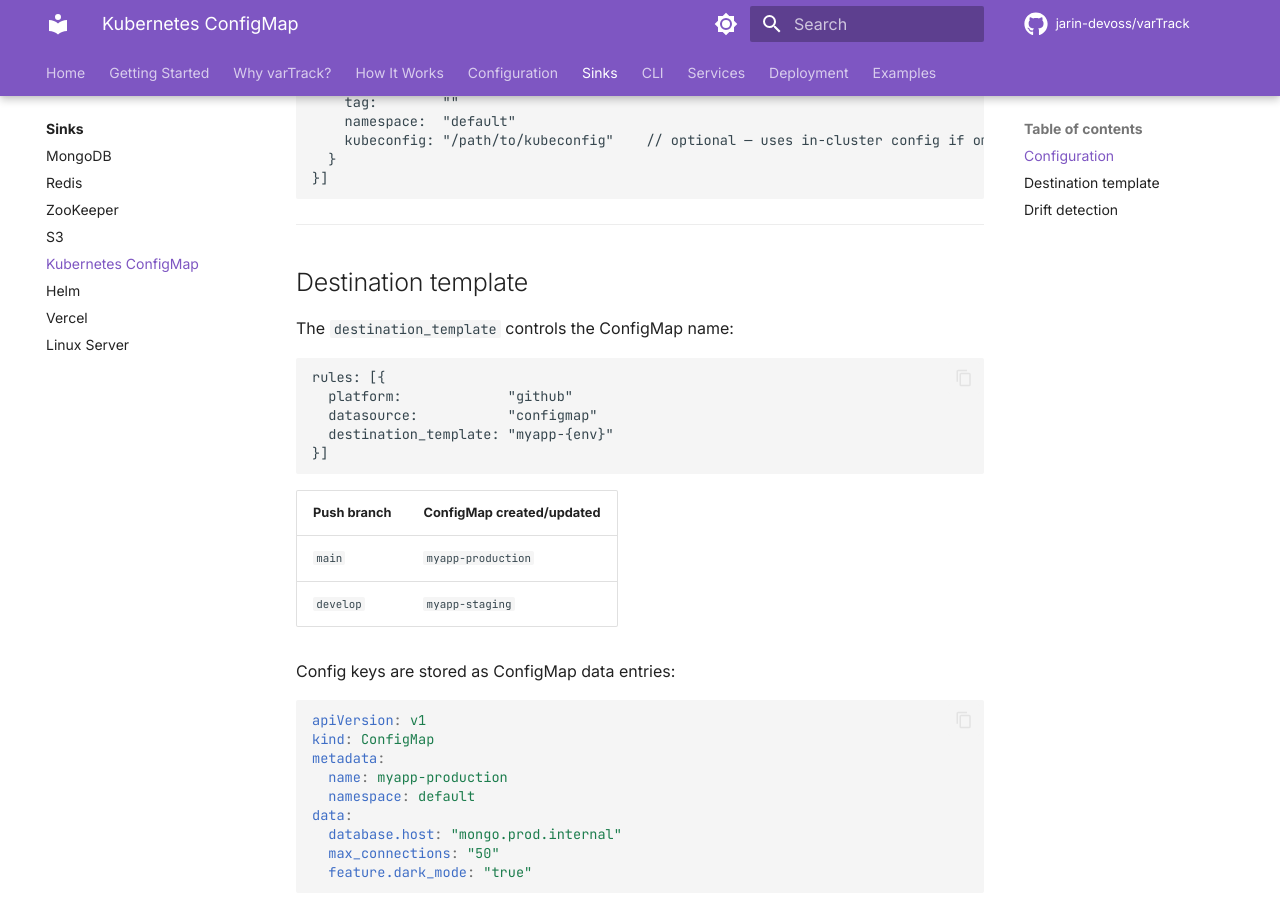
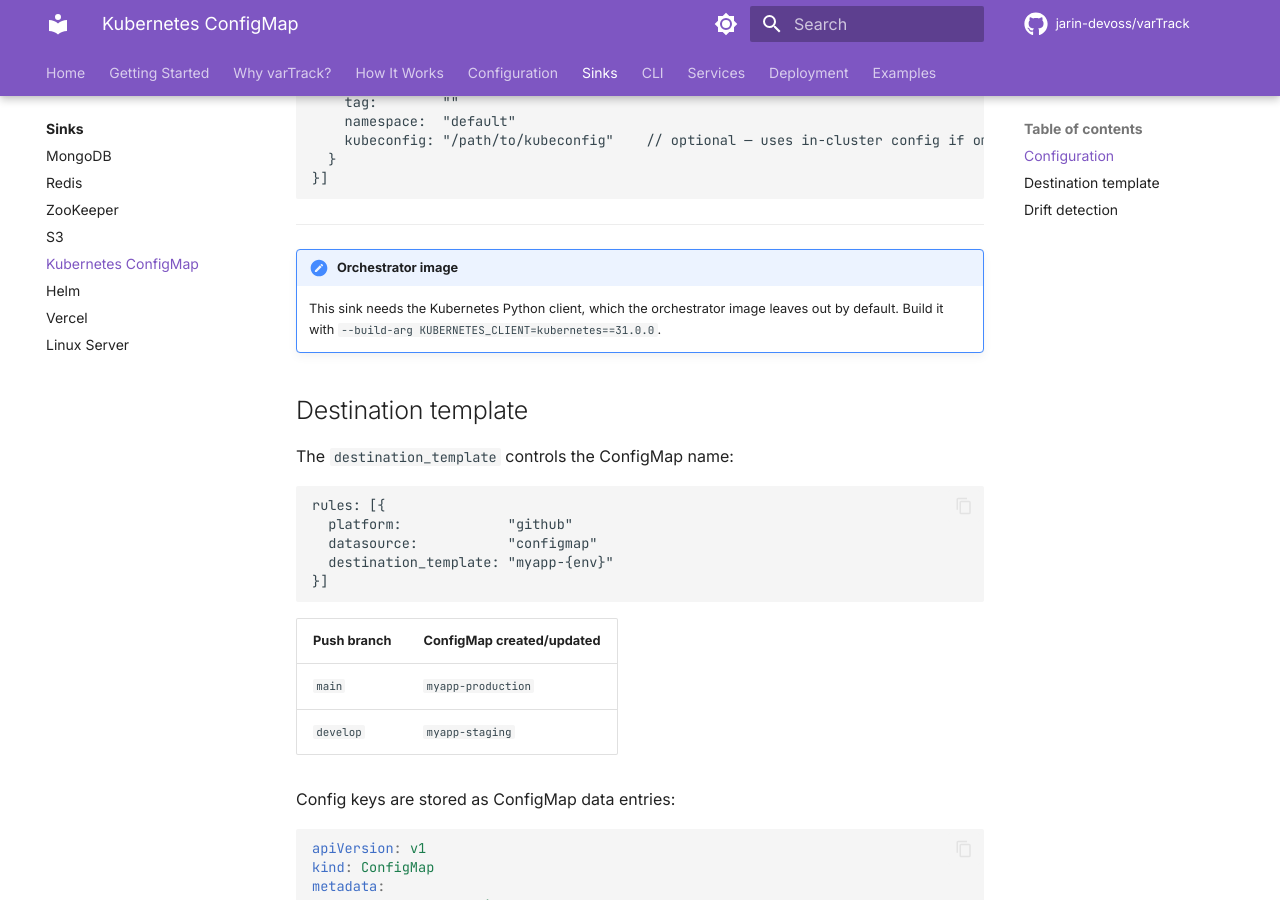
Before and after one commit to jarin-devoss/varTrack, an MkDocs documentation site: the page built from docs/sinks/configmap.md, in a window 1280 px wide and 900 px high, scrolled down 351 px. Built offline with MkDocs 1.6.1 and Material for MkDocs 9.7.7, drawn with Linux system fonts in a browser that asks for light colours; comment, search, counter and statistics services are not loaded.

Commit message:
build(orchestrator): optional Kubernetes client and helm in the image
The ConfigMap and Helm sinks need the kubernetes Python client and the
helm CLI, which the image leaves out by default. Two build args add them:
KUBERNETES_CLIENT (e.g. kubernetes==31.0.0) and HELM_VERSION (e.g.
v3.16.3). helm is downloaded for the build's TARGETARCH and checked
against its published SHA-256.

````diff
--- a/docs/sinks/configmap.md
+++ b/docs/sinks/configmap.md
@@ -17,6 +17,9 @@
 ```
 
 ---
+
+!!! note "Orchestrator image"
+    This sink needs the Kubernetes Python client, which the orchestrator image leaves out by default. Build it with `--build-arg KUBERNETES_CLIENT=kubernetes==31.0.0`.
 
 ## Destination template
 
````
Also changed, not shown: docs/sinks/helm.md (+3 -0 lines), 1 other file.
